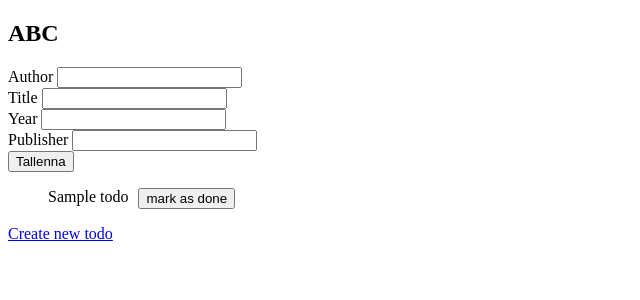
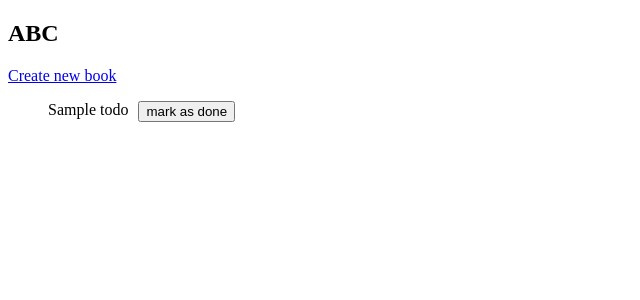
Before and after one commit to Mini-Ohtu/MiniOhtu, a Flask app: template src/templates/index.html in a window 1280 px wide. Shown: the top 300 px of the page, without its empty margins (0-640 px from the left). Run offline with Flask 3, Linux system fonts and the light colour scheme; the template is opened without the code that fills it: most values are stand-ins (such as "Sample title", 1, 10 or a date in 2020).

Commit message:
Add route to create a book and refactoring templates

```diff
--- a/src/app.py
+++ b/src/app.py
@@ -10,9 +10,20 @@ def index():
     unfinished = len([todo for todo in todos if not todo.done])
     return render_template("index.html", todos=todos, unfinished=unfinished)
 
-@app.route("/new_todo")
+@app.route("/create_book", methods=["POST"])
+def save():
+    new_book = {
+        "author": request.form.get("author"),
+        "title": request.form.get("title"),
+        "year": request.form.get("year"),
+        "publisher": request.form.get("publisher")
+    }
+    print(new_book)
+
+
+@app.route("/new_book")
 def new():
-    return render_template("new_todo.html")
+    return render_template("new_book.html")
 
 @app.route("/create_todo", methods=["POST"])
 def todo_creation():
--- a/src/templates/index.html
+++ b/src/templates/index.html
@@ -8,30 +8,10 @@ Todo app
 
 <h2>ABC</h2>
 
-<form action="/save" method="POST">
+<div>
+  <a href="/new_book">Create new book</a>
+</div>
 
-  <div>
-  <label for="author">Author</label>
-  <input type="text" name="author" >
-  </div>
-
-  <div>
-  <label for="title">Title</label>
-  <input type="text" name="title">
-  </div>
-
-  <div>
-  <label for="year">Year</label>
-  <input type="text" name="year">
-  </div>
-  <div>
-  <label for="publisher">Publisher</label>
-  <input type="text" name="publisher">
-  </div>
-  <button type="submit">
-    Tallenna
-  </button>
-</form>
 <ul>
   {% for todo in todos %}
     <li style="display: flex">
@@ -47,8 +27,10 @@ Todo app
   {% endfor %}
 </ul>
 
+<!--
 <div>
   <a href="/new_todo">Create new todo</a>
 </div>
+-->
 
 {% endblock %}
```
Also changed, not shown: src/templates/new_todo.html (deleted, +0 -29 lines).
